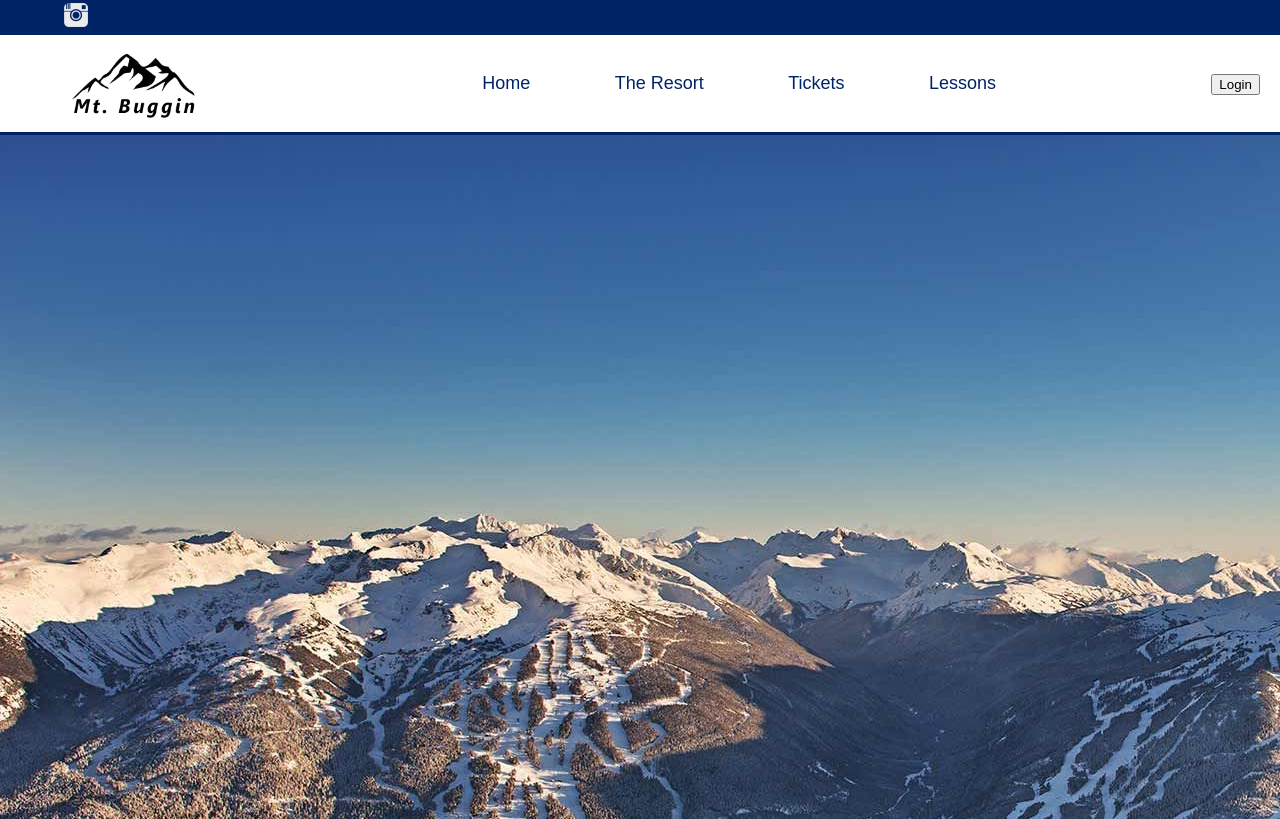
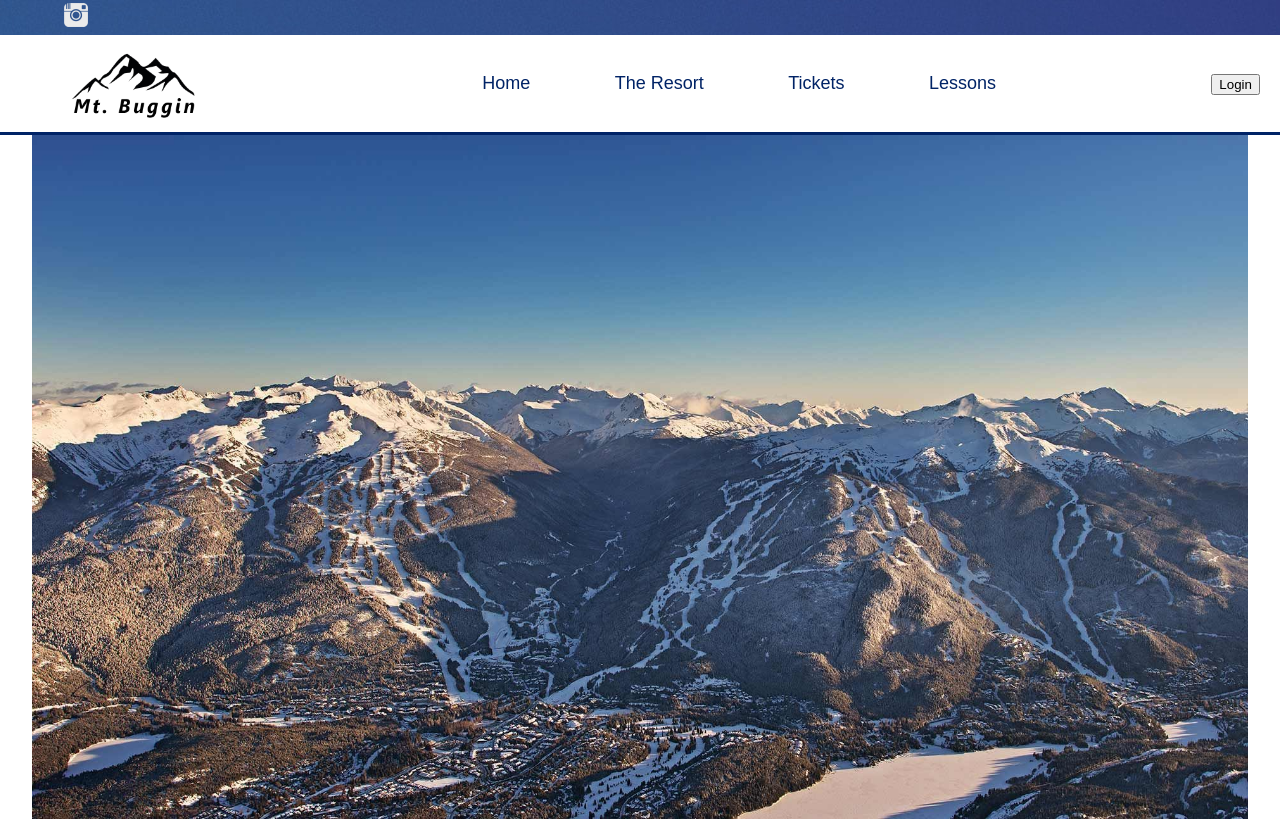
Before and after one commit to Alexturner2000/web-dev-group-assignment, a PHP site: page / in a window 1280 px wide; the page is wider, and only the part inside the window is pictured. Shown: the top 819 px of that part. Run offline with PHP 8.4, Linux system fonts and the light colour scheme; some libraries are stand-ins or nearby versions.

Commit message:
Add files via upload

```diff
--- a/index.html
+++ b/index.html
@@ -16,7 +16,7 @@
 	<!-- Non-fixed header -->
 	<div class="top_header">
 		<div class="topContainer">
-			<a href="https://instagram.com"><img src="images/icons/instagram-24.png" id="socialMedia"></a>
+			<a href="https://instagram.com"><img src="images/icons/instagram-24.png" class="instagram" id="socialMedia"></a>
 		</div>
 	</div>
 
@@ -25,7 +25,7 @@
 		<div class="header_wrapper">
 			<a href="#"><img src="images/MtBuggin.png" alt="logo" class="logo"></a>
 			<nav>
-				<ul class="Nav___links">
+				<ul class="Nav___UI">
 					<li><a href="#"> Home </a></li>
 					<li><a href="#"> The Resort </a></li>
 					<li><a href="#"> Tickets </a></li>
@@ -35,12 +35,41 @@
 			<a href="#"><button class="login___button"> Login </button></a>
 		</div>
 	</header>
+	<div class="main___pic">
+		<img src="images/homepage/Hill 1920x1080.jpg">
+	</div>
+	<div id="map"></div>
 
+	<!-- Async script executes immediately and must be after any DOM elements used in callback. -->
 
+	<script src="javascript/scripts.js"></script>
 
-	<img src="images/homepage/Hill 1920x1080.jpg">
-	<br><br><br><br><br><br><br><br><br><br><br><br><br><br><br><br><br><br><br><br><br><br><br><br><br><br><br><br><br><br><br><br><br><br><br><br><br><br><br><br><br><br><br><br><br><br><br><br><br><br><br><br><br><br><br><br><br><br><br><br><br><br><br><br><br><br><br><br><br><br><br><br><br><br><br><br><br><br><br><br><br><br><br>
-	<script src="javascript/scripts.js"></script>
+	<!-- The core Firebase JS SDK is always required and must be listed first -->
+<script src="https://www.gstatic.com/firebasejs/8.3.1/firebase-app.js"></script>
+
+<!-- TODO: Add SDKs for Firebase products that you want to use
+     https://firebase.google.com/docs/web/setup#available-libraries -->
+<script src="https://www.gstatic.com/firebasejs/8.3.1/firebase-analytics.js"></script>
+
+<script>
+  // Your web app's Firebase configuration
+  // For Firebase JS SDK v7.20.0 and later, measurementId is optional
+  var firebaseConfig = {
+    apiKey: "AIzaSyCbSe-6k4rW3NA-2wfiy72JpuokGXOqRM8",
+    authDomain: "mt-buggin.firebaseapp.com",
+    projectId: "mt-buggin",
+    storageBucket: "mt-buggin.appspot.com",
+    messagingSenderId: "37913563641",
+    appId: "1:37913563641:web:ab28e7d0a52487ac9bad28",
+    measurementId: "G-25R3J8VTSZ"
+  };
+  // Initialize Firebase
+  firebase.initializeApp(firebaseConfig);
+  firebase.analytics();
+</script>
+
+	<script src="https://maps.googleapis.com/maps/api/js?key=AIzaSyCbSe-6k4rW3NA-2wfiy72JpuokGXOqRM8&callback=initMap&libraries=&v=weekly" async></script>
+
 </BODY>
 
 </HTML>
--- a/javascript/scripts.js
+++ b/javascript/scripts.js
@@ -13,3 +13,22 @@ function stickyHeader() {
     header.classList.remove("sticky");
   }
 }
+
+function initMap() {
+  // The location of Uluru
+  const uluru = {
+    lat: -25.344,
+    lng: 131.036
+    //50.06013859607651, -122.95661669464884
+  };
+  // The map, centered at Uluru
+  const map = new google.maps.Map(document.getElementById("map"), {
+    zoom: 4,
+    center: uluru,
+  });
+  // The marker, positioned at Uluru
+  const marker = new google.maps.Marker({
+    position: uluru,
+    map: map,
+  });
+}
--- a/style.css
+++ b/style.css
@@ -18,7 +18,8 @@ body {
 .top_header {
   display: grid;
   grid-template-columns: 100%;
-  background: #002366;
+  background-image: url("images/colors and gradients/royal-blue-gradient.jpg");
+  background-position: top;
 }
 
 .topContainer {
@@ -31,8 +32,19 @@ body {
   margin-right: 15px;
 }
 
+
 /* SECOND TOP HEADER FIXED */
 /* CONTAINS LOGO, NAVIATION BUTTONS, LOGIN*/
+
+.sticky {
+  position: fixed;
+  top: 0;
+  width: 100%;
+}
+
+.sticky + .content {
+  margin-top: 71px;
+}
 
 .header {}
 
@@ -48,18 +60,24 @@ body {
   border-top: 0px;
   border-color: #002366;
   padding: 20px;
+  position: relative;
   background-color: white;
-
 }
 
 li, a, Nav___links{
   text-decoration: none;
   font-size: 18px;
   color: #002366;
-
 }
 
-.Nav___links li{
+li {
+}
+
+.login___button{
+  margin-right: 10%;
+}
+
+.Nav___UI li{
   display: inline-block;
   padding: 0px 40px;
 }
@@ -72,25 +90,27 @@ li, a, Nav___links{
   width: auto;
 }
 
-
-
-.sticky {
-  position: fixed;
-  top: 0;
-  width: 100%;
-}
-
-.sticky + .content {
-  margin-top: 71px;
-}
-
 /*----------------- MAIN BODY--------------*/
 
-.Nav___links li a {
+.Nav___UI li a {
   transition: all 0.2s ease 0s;
 }
 
-.Nav___links li a:hover {
-  color: lightgray;
-  font-size: 20px;
+.Nav___UI li a:hover {
+  color: gray;
+  font-size: 22px;
 }
+
+.main___pic img {
+  margin-top: auto;
+  display: block;
+  width: 95%;
+  margin-left: auto;
+  margin-right: auto;
+  height: auto;
+}
+
+#map {
+  height: 400px;
+  width: 100%;
+}
```
Also changed, not shown: images/colors and gradients/royal-blue-gradient.jpg (added), images/icons/instagram-24-hover.png (added).
